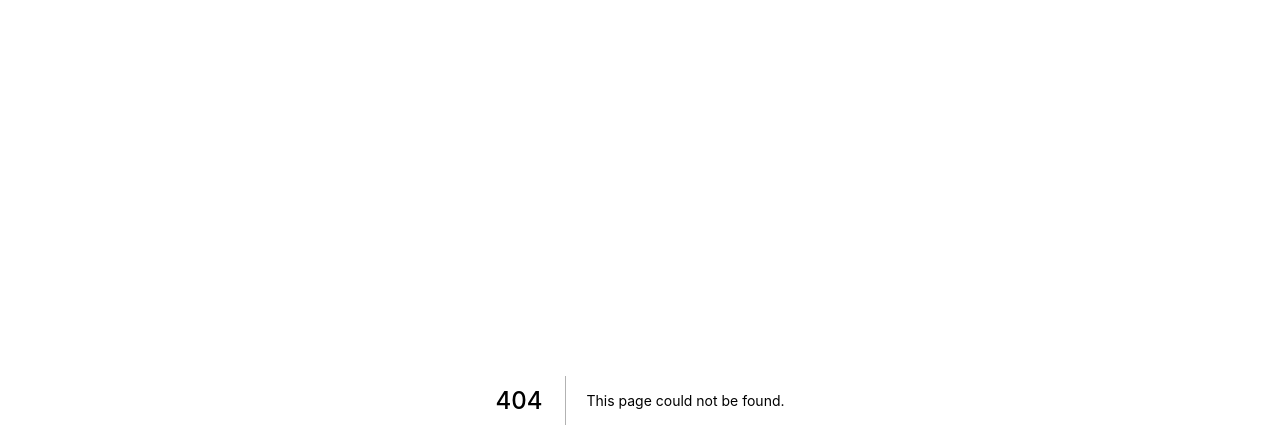
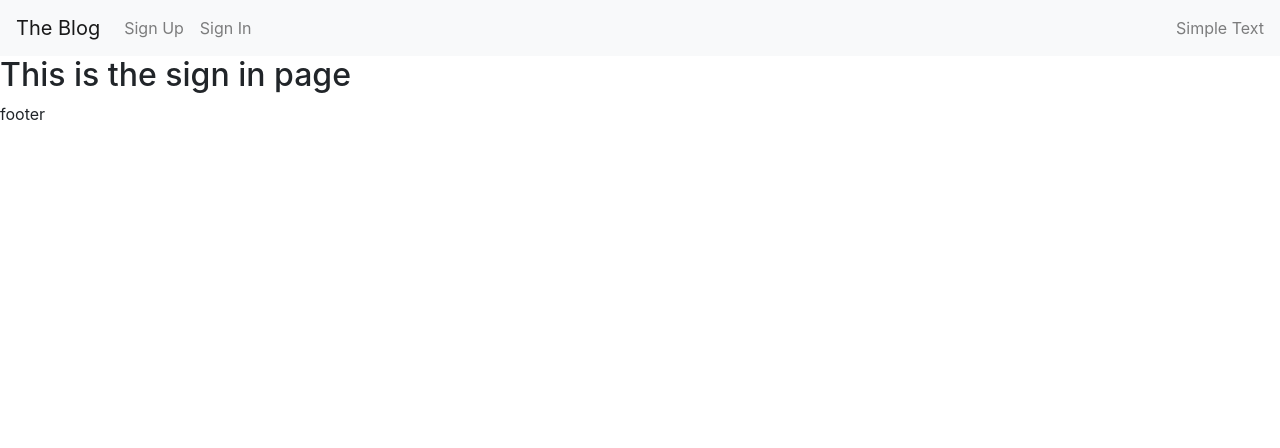
Before and after one commit to bsmith20681/blog_crud, a Next.js app in the folder frontend/: page /signin in a window 1280 px wide. Before the commit this address had no page. Shown: the top 448 px of the page. Built offline with nearby package versions, Linux system fonts and the light colour scheme.

Commit message:
added sign up and sign in page

```diff
--- /dev/null
+++ b/frontend/next.config.js
@@ -0,0 +1,7 @@
+module.exports = {
+  publicRuntimeConfig: {
+    APP_NAME: 'seoblog',
+    API_DEVELOPMENT: 'http://localhost:4000/api',
+    PRODUCTION: false
+  }
+}
--- a/frontend/src/components/Header.js
+++ b/frontend/src/components/Header.js
@@ -1,4 +1,7 @@
 import {useState} from 'react'
+import {APP_NAME} from '../config'
+import Link from 'next/link'
+
 import {
   Collapse,
   Navbar,
@@ -25,33 +28,18 @@ const Header = () => {
   return (
     <div>
       <Navbar color="light" light expand="md">
-        <NavbarBrand href="/">reactstrap</NavbarBrand>
+        <Link href="/">
+          <NavbarBrand href="/">The Blog</NavbarBrand>
+        </Link>
         <NavbarToggler onClick={toggle} />
         <Collapse isOpen={isOpen} navbar>
           <Nav className="mr-auto" navbar>
             <NavItem>
-              <NavLink href="/components/">Components</NavLink>
+              <Link href="/signup"><NavLink>Sign Up</NavLink></Link>
             </NavItem>
             <NavItem>
-              <NavLink href="https://github.com/reactstrap/reactstrap">GitHub</NavLink>
+              <Link href="/signin"><NavLink>Sign In</NavLink></Link>
             </NavItem>
-            <UncontrolledDropdown nav inNavbar>
-              <DropdownToggle nav caret>
-                Options
-              </DropdownToggle>
-              <DropdownMenu right>
-                <DropdownItem>
-                  Option 1
-                </DropdownItem>
-                <DropdownItem>
-                  Option 2
-                </DropdownItem>
-                <DropdownItem divider />
-                <DropdownItem>
-                  Reset
-                </DropdownItem>
-              </DropdownMenu>
-            </UncontrolledDropdown>
           </Nav>
           <NavbarText>Simple Text</NavbarText>
         </Collapse>
--- a/frontend/src/components/Layout.js
+++ b/frontend/src/components/Layout.js
@@ -4,7 +4,6 @@ const Layout = ({children}) => {
   return (
     <React.Fragment>
       <Header />
-      <p>header</p>
         {children}
       <p>footer</p>
     </React.Fragment>
--- a/frontend/src/components/PostItem.js
+++ b/frontend/src/components/PostItem.js
@@ -1,11 +1,13 @@
 import React, { Component } from 'react';
-import { Link } from 'react-router-dom';
+import Link from 'next/link';
 
 export default class PostItem extends Component {
     render() {
         return (
             <div>
-              <h1><Link to={"/view-post/" + this.props.obj._id}>{this.props.obj.title}</Link></h1>
+              <Link href={"/view-post/" + this.props.obj._id}>
+                <a href="">{this.props.obj.title}</a>
+              </Link>
             </div>
         );
     }
--- /dev/null
+++ b/frontend/src/config.js
@@ -0,0 +1,5 @@
+import getConfig from 'next/config'
+const { publicRuntimeConfig } = getConfig()
+
+export const API = publicRuntimeConfig.PRODUCTION ? 'https://seoblog.com' : 'http://localhost:4000'
+export const APP_NAME = publicRuntimeConfig.APP_NAME;
--- a/frontend/src/pages/index.js
+++ b/frontend/src/pages/index.js
@@ -1,4 +1,5 @@
 import Layout from '../components/Layout'
+import Link from 'next/link'
 
 const Index = () => {
   return (
--- /dev/null
+++ b/frontend/src/pages/signin.js
@@ -0,0 +1,13 @@
+import Layout from '../components/Layout'
+import Link from 'next/link'
+
+
+const Signin = () => {
+  return (
+    <Layout>
+      <h2>This is the sign in page</h2>
+    </Layout>
+  )
+}
+
+export default Signin;
```
Also changed, not shown: frontend/src/pages/about.js (added, +12 -0 lines), frontend/src/pages/signup.js (added, +13 -0 lines).
